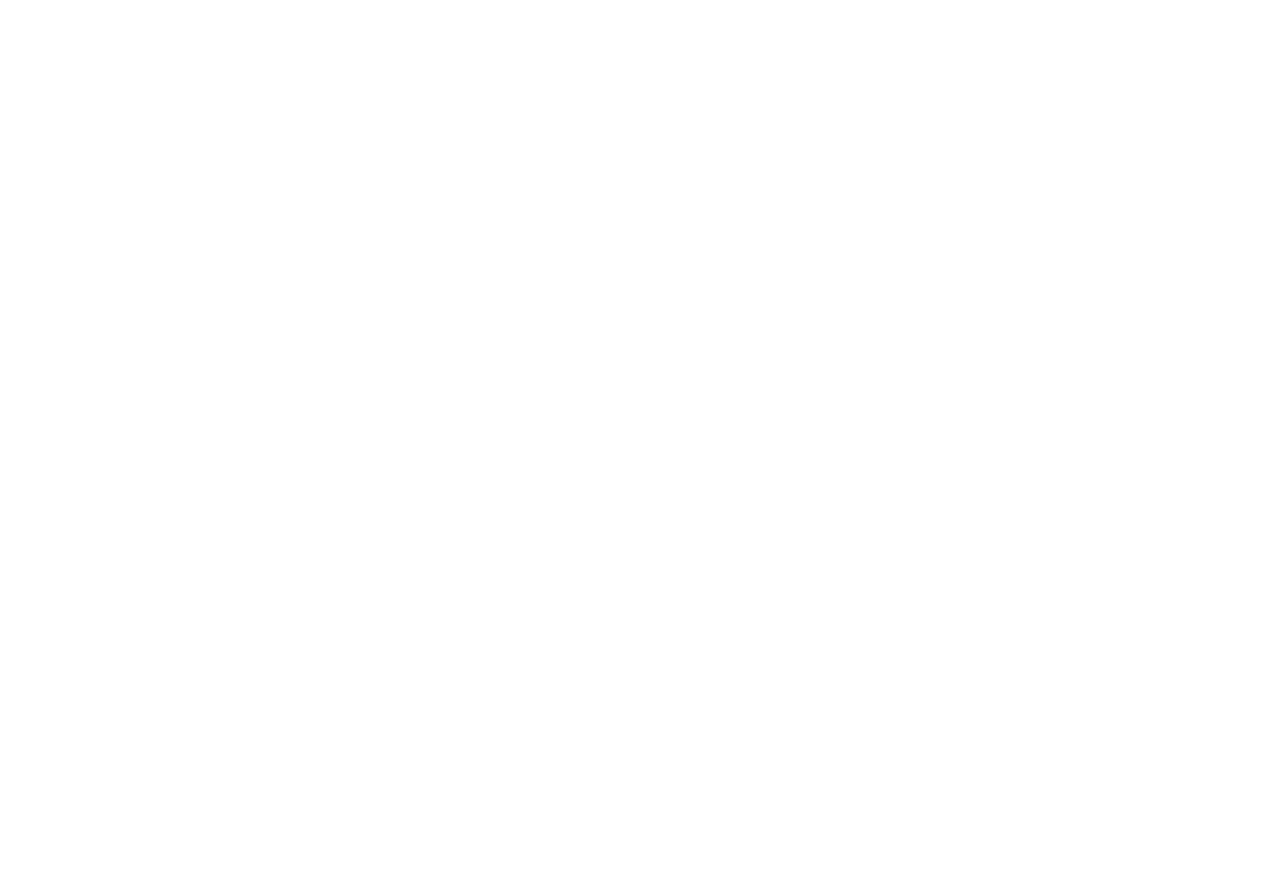
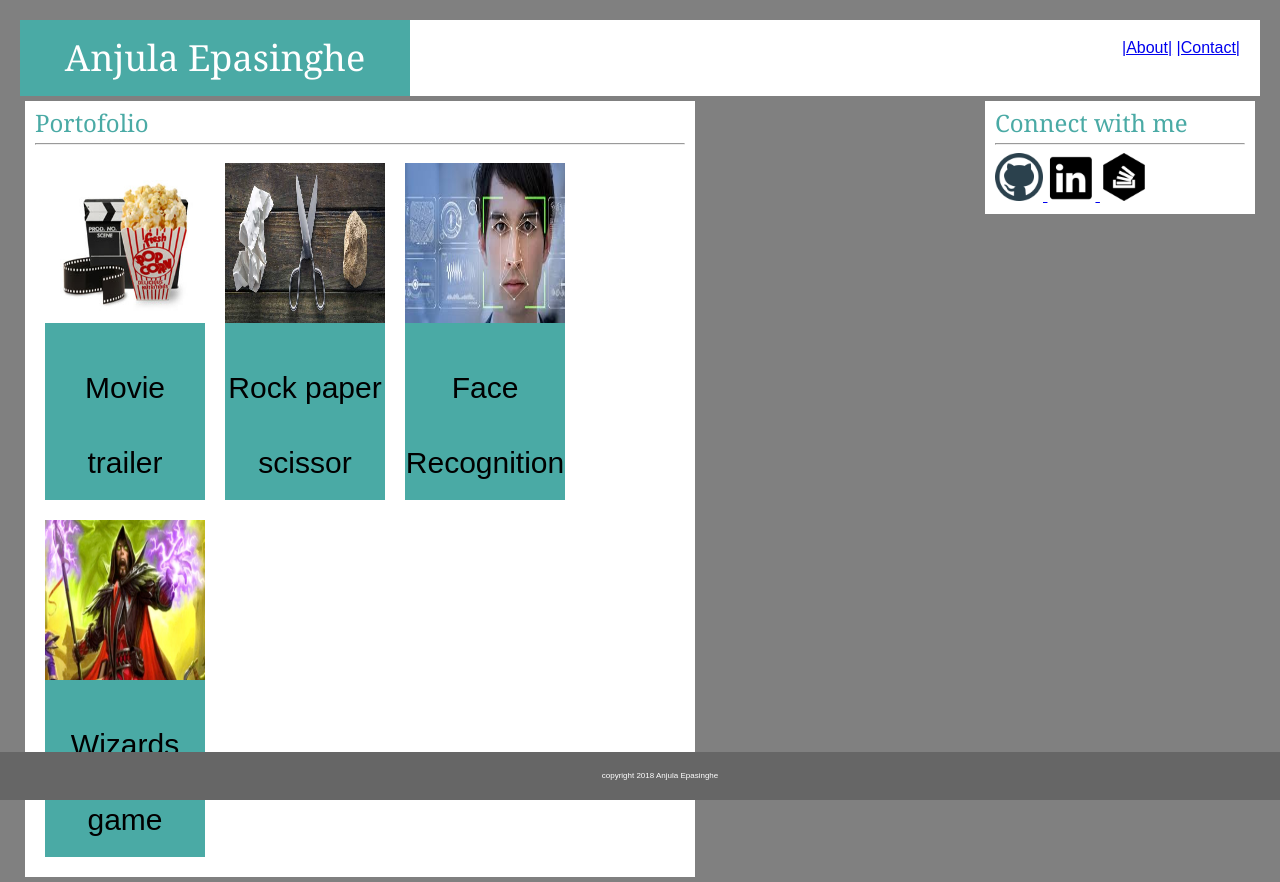
Before and after one commit to mlanjula94/Basic-Portfolio, a plain HTML site: page portfolio.html in a window 1280 px wide. Before the commit the page ends 800 px from the top, so only its background shows below. Drawn offline with Linux system fonts and the light colour scheme.

Commit message:
initial portfolio

```diff
--- a/assets/css/style.css
+++ b/assets/css/style.css
@@ -9,28 +9,13 @@ h1, h2, h3{
 }
 
 body{
+    background-color:gray;
     font-family: 'Arial', 'Helvetica Neue', Helvetica, sans-serif;
 }
 
 header{
     height: 76px;
-}
-
-#Name{
-    float:left;
-    font-size: 36px;
-    padding: 20px;
-    background-color: #4aaaa5;
-    color:white;
-    width: 350px;
-    text-align: center;
-}
-
-.TopNav{
-    position: relative;
-    float: right;
-    right: 0%;
-    padding:20px;
+    background-color: white;
 }
 
 h2{
@@ -50,8 +35,20 @@ footer{
     padding: 20px;
 }
 
+#Name{
+    float:left;
+    font-size: 36px;
+    padding: 20px;
+    background-color: #4aaaa5;
+    color:white;
+    width: 350px;
+    text-align: center;
+}
+
+
 #profile_pic{
     float: left;
+    margin: 5px 5px;
 }
 
 #descripion{
@@ -59,19 +56,51 @@ footer{
     margin: 10px;
 }
 
+.TopNav{
+    position: relative;
+    float: right;
+    right: 0%;
+    padding:20px;
+}
+
+.flex-container {
+    display: flex;
+    flex-wrap: wrap;
+    background-color: white;
+  }
+
+.flex-container > div {
+    background-color: #4aaaa5;
+    width: 160px;
+    margin: 10px;
+    text-align: center;
+    line-height: 75px;
+    font-size: 30px;
+  }
+
 .MainSection{
     width: 650px;
     float: left;
     margin: 5px;
-    background: #ffffff;
+    background-color: white;
+    padding: 10px;
 }
 
 .Sidebar{
+    position: relative;
+    top:0px;
     width: 250px;
     float: right;
     margin: 5px;
-    padding: 5px;
+    padding: 10px;
+    background-color: white;
 }
 .content{
     height: auto;
 }
+
+.project{
+    text-align: center;
+    font-size: 8px;
+
+}
--- a/portfolio.html
+++ b/portfolio.html
@@ -1,12 +1,84 @@
 <!DOCTYPE html>
 <html lang="en">
+
 <head>
     <meta charset="UTF-8">
     <meta name="viewport" content="width=device-width, initial-scale=1.0">
     <meta http-equiv="X-UA-Compatible" content="ie=edge">
-    <title>Document</title>
+    <title>portfolio</title>
+    <link rel="stylesheet" type="text/css" href="assets/css/reset.css">
+    <link rel="stylesheet" type="text/css" href="assets/css/style.css">
+
 </head>
+
 <body>
+    <div class="wrapper">
+        <header>
+            <h1 id="Name">Anjula Epasinghe</h1>
+            <div class="TopNav">
+                <a href="index.html">|About|</a>
+                <a href="contact.html">|Contact|</a>
+            </div>
+        </header>
+
+        <div class="content">
+            <div class="MainSection">
+                <h2>Portofolio</h2>
+                <hr>
+
+                <div class="flex-container">
+
+
+                    <div class="project">
+                        <a href="#" target="_blank">
+                            <input type="image" src="assets/images/Movie_Trailers.jpg" alt="Submit" width="160" height="160">
+                        </a>
+                        Movie trailer
+                    </div>
+                    <div class="project">
+                        <a href="#" target="_blank">
+                            <input type="image" src="assets/images/rock_paper_scissors.jpg" alt="Submit" width="160" height="160">
+                        </a>
+                        Rock paper scissor
+
+                    </div>
+                    <div class="project">
+                        <a href="#" target="_blank">
+                            <input type="image" src="assets/images/face_recognition.jpg" alt="Submit" width="160" height="160">
+                        </a>
+                        Face Recognition
+
+                    </div>
+                    <div class="project">
+                        <a href="#" target="_blank">
+                            <input type="image" src="assets/images/wizards_game.jpg" alt="Submit" width="160" height="160">
+                        </a>
+                        Wizards game
+                    </div>
+                </div>
+
+
+            </div>
+
+            <div class="Sidebar">
+                <h2>Connect with me</h2>
+                <hr>
+                <a href="https://github.com/mlanjula94" target="_blank">
+                    <input type="image" src="assets/images/github.png" alt="Submit" width="48" height="48">
+                </a>
+                <a href="https://www.linkedin.com/in/anjula-epasinghe/" target="_blank">
+                    <input type="image" src="assets/images/linkedin.png" width="48" height="48">
+                </a>
+                <a href="https://stackoverflow.com/users/7169442/anjula-epasinghe" target="_blank">
+                    <input type="image" src="assets/images/stackoverflow.png" alt="Submit" width="48" height="48">
+                </a>
+            </div>
+        </div>
+    </div>
+
+    <footer>copyright 2018 Anjula Epasinghe</footer>
+
 
 </body>
+
 </html>
```
Also changed, not shown: contact.html (+43 -1 lines), index.html (+8 -2 lines), assets/images/background.jpg (added).
